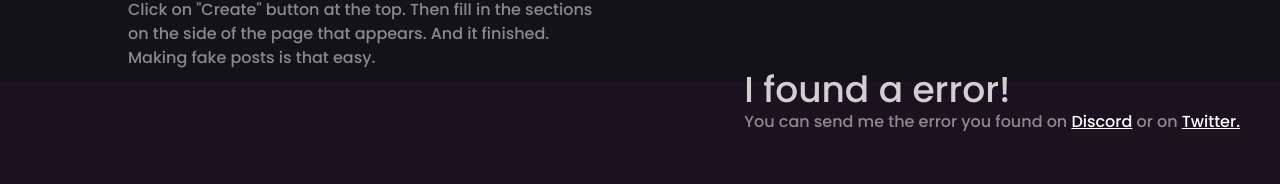
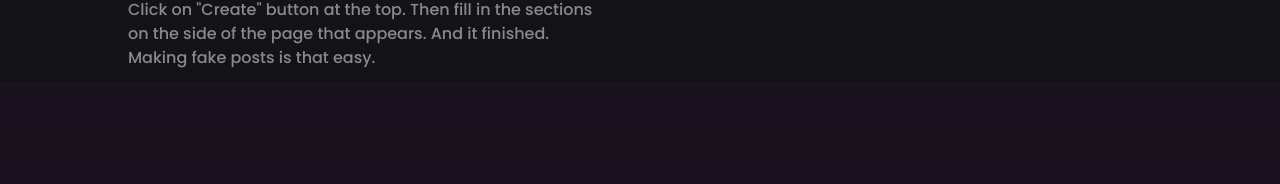
Before and after one commit to Queaxtra/Fakegram, a SvelteKit app: page / in a window 1280 px wide. Shown: the part 718-902 px from the top of the page. Built offline with nearby package versions, Linux system fonts and the light colour scheme.

Commit message:
Bug fix 🛠️

```diff
--- a/src/components/Info.svelte
+++ b/src/components/Info.svelte
@@ -2,8 +2,3 @@
     <h2 class="text-3xl md:text-4xl lg:text-4xl text-white/80">How is it working?</h2>
     <p class="w-80 md:w-[30rem] lg:w-[30rem] text-white/50">You can create your own fake post with our system. So how? <br> Click on "Create" button at the top. Then fill in the sections on the side of the page that appears. And it finished. Making fake posts is that easy.</p>
 </div>
-
-<div class="float-right mt-20 md:mt-0 lg:mt-0 my-5 md:my-0 lg:my-0 transition-all duration-300">
-    <h2 class="text-3xl md:text-4xl lg:text-4xl text-white/80 mx-10">I found a error!</h2>
-    <p class="mx-10 text-white/50">You can send me the error you found on <a class="text-white underline" href="https://discord.com/users/825370766999552011">Discord</a> or on <a href="https://twitter.com/queaxtra" class="text-white underline">Twitter.</a></p>
-</div>
```
